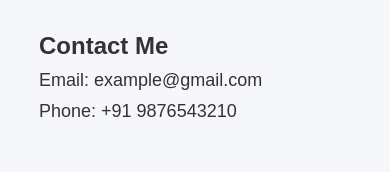
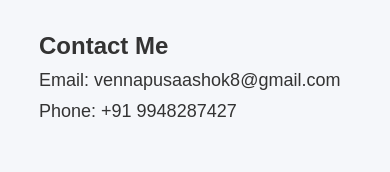
Before and after one commit to ashokreddy92/my-portfolio, a plain HTML site: page index.html in a window 390 px wide. Shown: the part 1872-2044 px from the top of the page. Drawn offline with Linux system fonts and the light colour scheme; a script that the page names is missing.

Commit message:
Change contact email and phone number
Updated contact information in the portfolio.

```diff
--- a/index.html
+++ b/index.html
@@ -71,8 +71,8 @@
     <!-- Contact -->
     <section id="contact" class="contact">
         <h2>Contact Me</h2>
-        <p>Email: example@gmail.com</p>
-        <p>Phone: +91 9876543210</p>
+        <p>Email: vennapusaashok8@gmail.com</p>
+        <p>Phone: +91 9948287427</p>
     </section>
 
     <footer>
```
